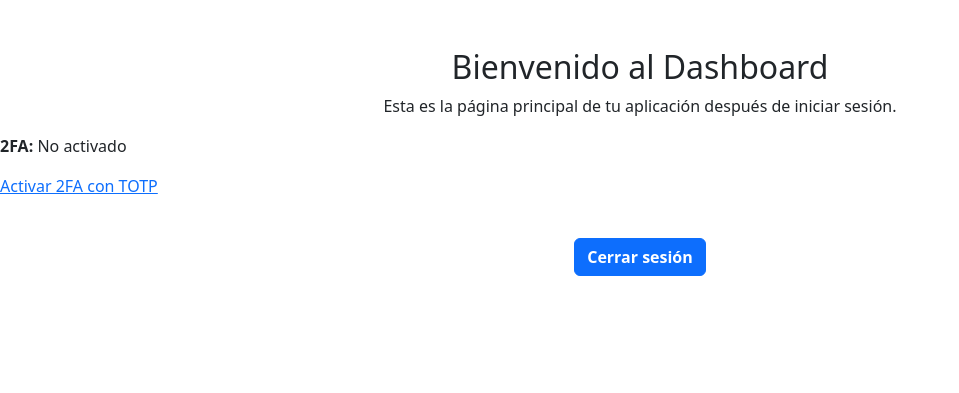
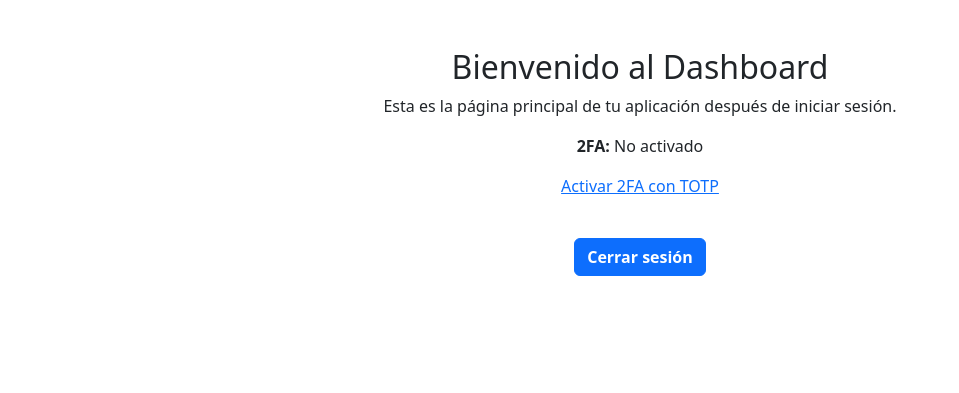
Before and after one commit to danieldevelop/miappflask, a Flask app: page /dashboard in a window 1280 px wide. Shown: the part 56-449 px from the top of the page, without its empty margins (0-959 px from the left). Run offline with Flask 3, Linux system fonts and the light colour scheme; the visitor is signed in with stand-in values (Sample User, id 1); some libraries are stand-ins or nearby versions.

Commit message:
estilos basicos

```diff
--- a/templates/pages/dashboard.html
+++ b/templates/pages/dashboard.html
@@ -7,10 +7,10 @@
     <p class="text-center">Esta es la página principal de tu aplicación después de iniciar sesión.</p>
 
     {% if user and user.two_factor_enabled %}
-        <p><strong>2FA:</strong> Activado ({{ user.two_factor_method|upper }})</p>
+        <p class="text-center"><strong>2FA:</strong> Activado ({{ user.two_factor_method|upper }})</p>
     {% else %}
-        <p><strong>2FA:</strong> No activado</p>
-        <p><a href="{{ url_for('web.setup_2fa') }}">Activar 2FA con TOTP</a></p>
+        <p class="text-center"><strong>2FA:</strong> No activado</p>
+        <p class="text-center"><a href="{{ url_for('web.setup_2fa') }}">Activar 2FA con TOTP</a></p>
     {% endif %}
 
     <button type="button" id="btn-logout-closed" class="btn btn-primary mt-4 d-block mx-auto fw-bold">Cerrar sesión</button>
```
